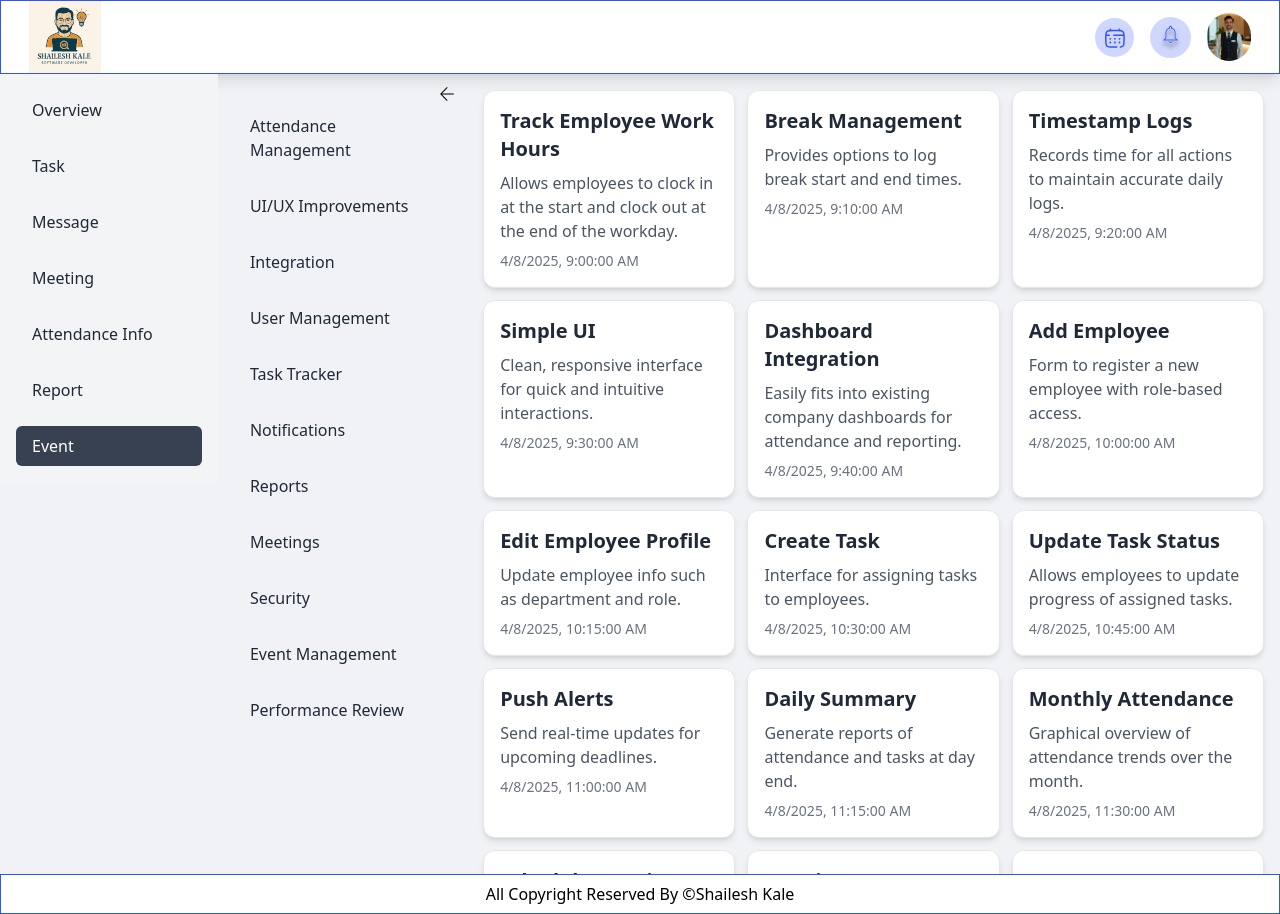
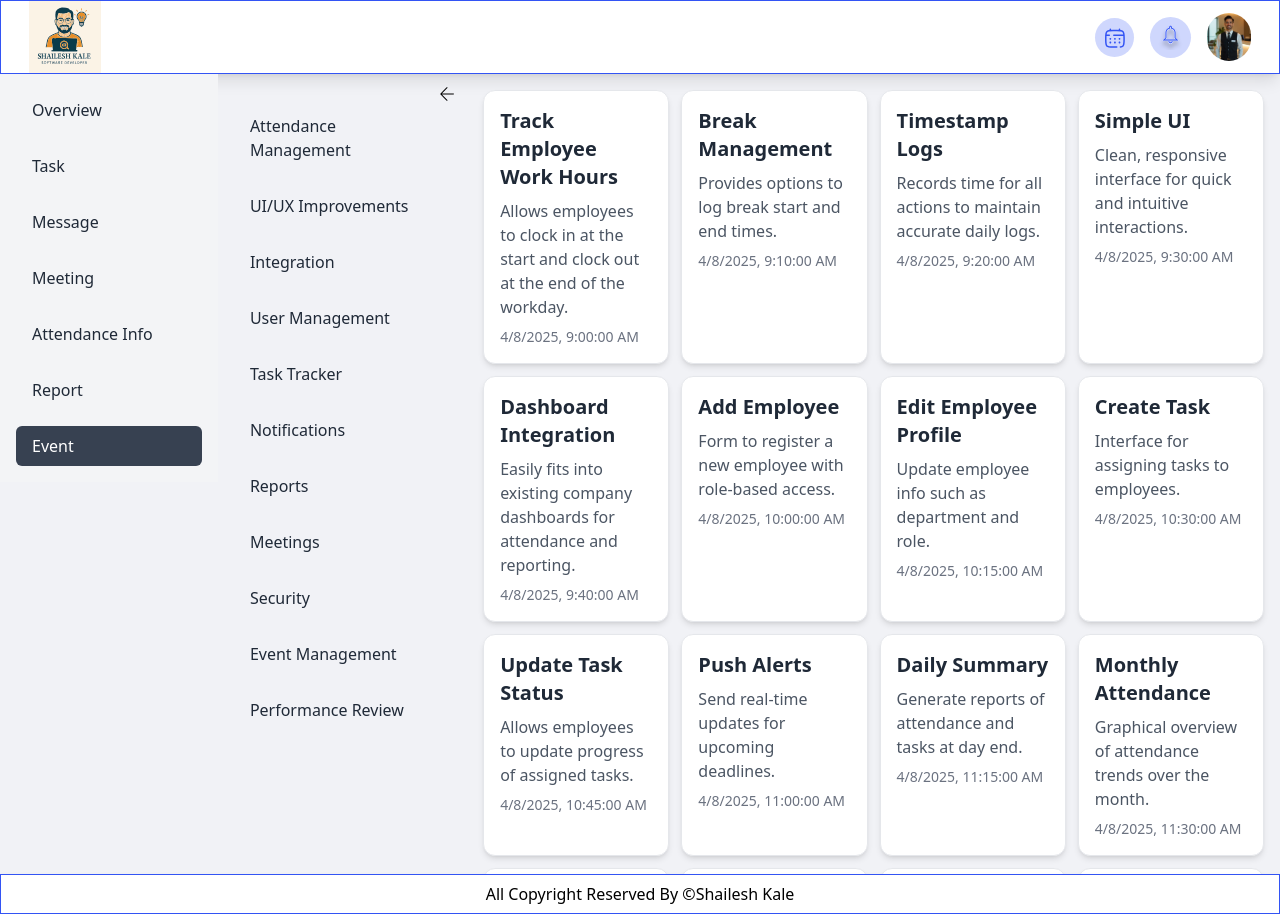
Before and after one commit to Shaileshkale17/Employee-Management-Software, a React (Vite) app in the folder Client/: page /event in a window 1280 px wide. Built offline with nearby package versions, Linux system fonts and the light colour scheme; sample sign-in values are in the browser's storage.

Commit message:
adding the event page

```diff
--- a/Client/src/components/EventCard.jsx
+++ b/Client/src/components/EventCard.jsx
@@ -2,7 +2,7 @@
 
 const EventCard = ({ tasks }) => {
   return (
-    <div className=" grid col-span-3 grid-cols-3 gap-3">
+    <div className=" grid col-span-3 grid-cols-1 md:grid-cols-2 lg:grid-cols-3 gap-3 xl:grid-cols-4">
       {tasks.map((item, index) => (
         <div
           key={index}
```
